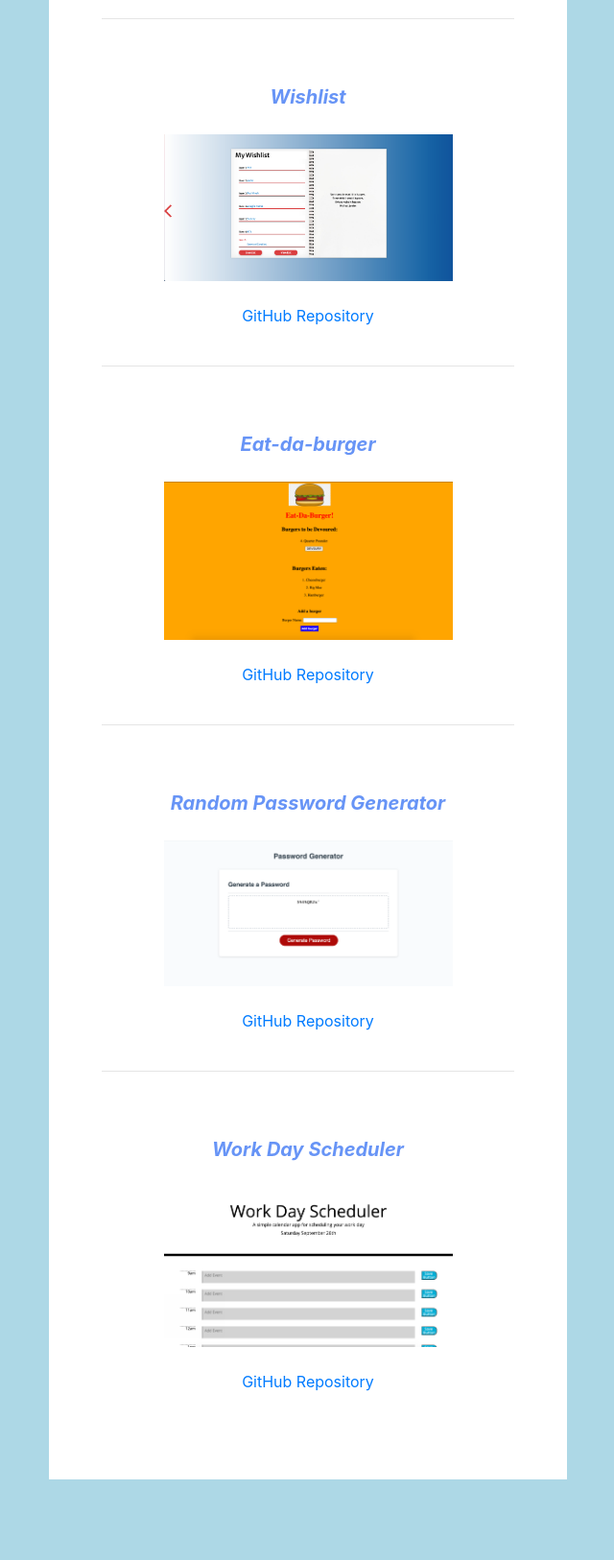
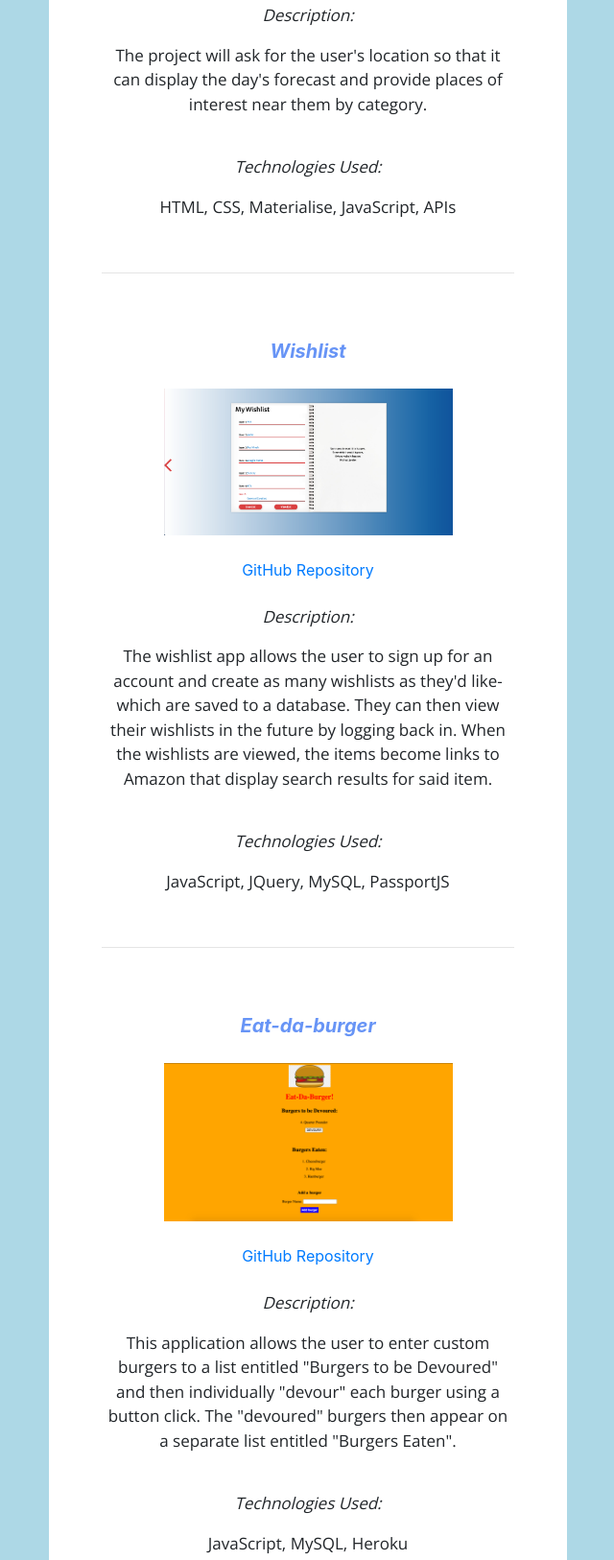
Before and after one commit to grahamelphick/updated-portfolio, a plain HTML site: page portfolio.html in a window 1280 px wide. Shown: the part 614-2240 px from the top of the page at 96% size, without its empty margins (319-959 px from the left). Before the commit the page ends 2186 px from the top, so only its background shows below. Drawn offline with nearby package versions, Linux system fonts and the light colour scheme.

Commit message:
added project descriptions and technologies used

```diff
--- a/portfolio.html
+++ b/portfolio.html
@@ -76,6 +76,15 @@
 
                             <br><br>
 
+                            <p><em>Description:</em></p>
+                            <p>
+                                The project will ask for the user's location so that it can display the day's forecast
+                                and provide places of interest
+                                near them by category.
+                            </p><br>
+                            <p><em>Technologies Used:</em></p>
+                            <p>HTML, CSS, Materialise, JavaScript, APIs</p><br>
+
                             <hr>
 
                         </div>
@@ -104,6 +113,18 @@
 
                             <br><br>
 
+                            <p><em>Description:</em></p>
+                            <p>
+                                The wishlist app allows the user to sign up for an account and create as many wishlists
+                                as they'd like- which are saved
+                                to a database. They can then view their wishlists in the future by logging back in. When
+                                the wishlists are viewed, the
+                                items become links to Amazon that display search results for said item.
+                            </p><br>
+                            <p><em>Technologies Used:</em></p>
+                            <p>JavaScript, JQuery, MySQL, PassportJS</p><br>
+
+
                             <hr>
 
                         </div>
@@ -131,6 +152,18 @@
                             </a>
 
                             <br><br>
+                            <p><em>Description:</em></p>
+                            <p>
+                                This application allows the user to enter custom burgers to a list entitled "Burgers to
+                                be Devoured" and then
+                                individually "devour" each burger using a button click. The "devoured" burgers then
+                                appear on a separate list entitled
+                                "Burgers Eaten".
+
+                            </p><br>
+                            <p><em>Technologies Used:</em></p>
+                            <p>JavaScript, MySQL, Heroku</p><br>
+
 
                             <hr>
 
@@ -160,6 +193,13 @@
                             </a>
 
                             <br><br>
+                            <p><em>Description:</em></p>
+                            <p>
+                                The random password generator can create a strong password for the user that meets their selected criteria.
+                            </p><br>
+                            <p><em>Technologies Used:</em></p>
+                            <p>JavaScript</p><br>
+
 
                             <hr>
 
@@ -168,7 +208,8 @@
 
                     <div class="row">
                         <div class="col-12 imageSize">
-                            <a href=" https://grahamelphick.github.io/work-day-scheduler/" target="_blank" class="project-title">Work Day Scheduler
+                            <a href=" https://grahamelphick.github.io/work-day-scheduler/" target="_blank"
+                                class="project-title">Work Day Scheduler
                             </a>
 
                             <br><br>
@@ -184,6 +225,16 @@
                             <a href=" https://github.com/grahamelphick/work-day-scheduler" target="_blank">
                                 GitHub Repository
                             </a>
+
+                            <br><br>
+
+                            <p><em>Description:</em></p>
+                            <p>
+                                The Work Day Scheduler allows the user to keep track of the event happening within their day.
+                            </p><br>
+                            <p><em>Technologies Used:</em></p>
+                            <p>JavaScript</p><br>
+
                         </div>
                     </div>
                 </div>
```
Also changed, not shown: index.html (+10 -5 lines).
